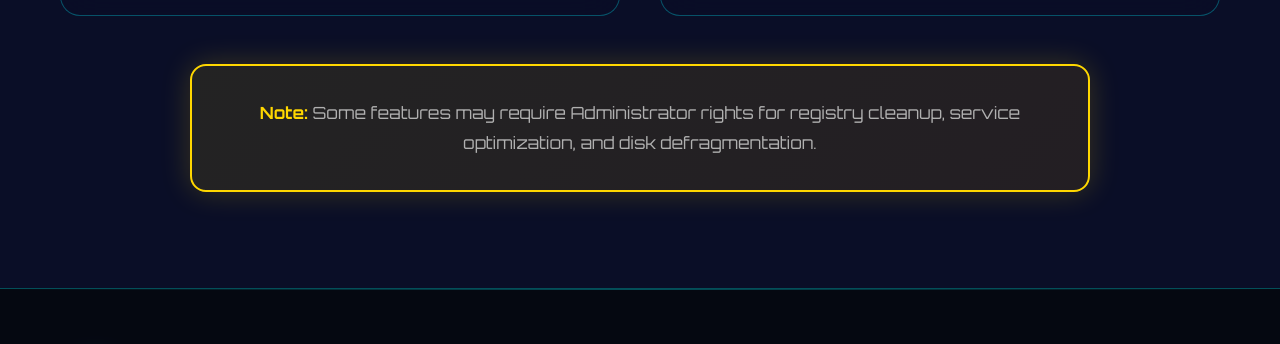
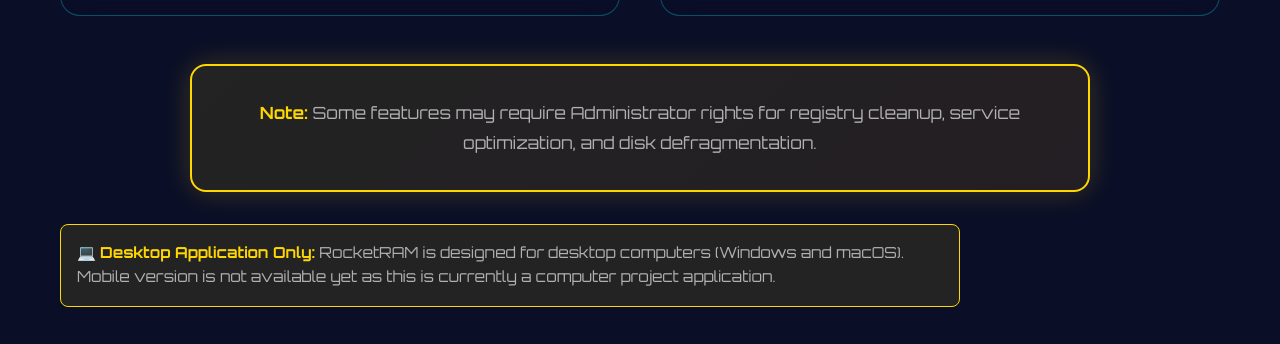
Before and after one commit to melloom/RocketRam-Website, a plain HTML site: page index.html in a window 1280 px wide. Shown: the part 9909-10253 px from the top of the page. Drawn offline with Linux system fonts and the light colour scheme; animation ran at ten frames a second.

Commit message:
Add desktop-only note to requirements section

```diff
--- a/index.html
+++ b/index.html
@@ -474,6 +474,9 @@
             <div class="permissions-note">
                 <p><strong>Note:</strong> Some features may require Administrator rights for registry cleanup, service optimization, and disk defragmentation.</p>
             </div>
+            <div class="platform-note-download" style="max-width: 900px; margin: 2rem auto 0;">
+                <p style="margin: 0;">💻 <strong>Desktop Application Only:</strong> RocketRAM is designed for desktop computers (Windows and macOS). Mobile version is not available yet as this is currently a computer project application.</p>
+            </div>
         </div>
     </section>
 
```
